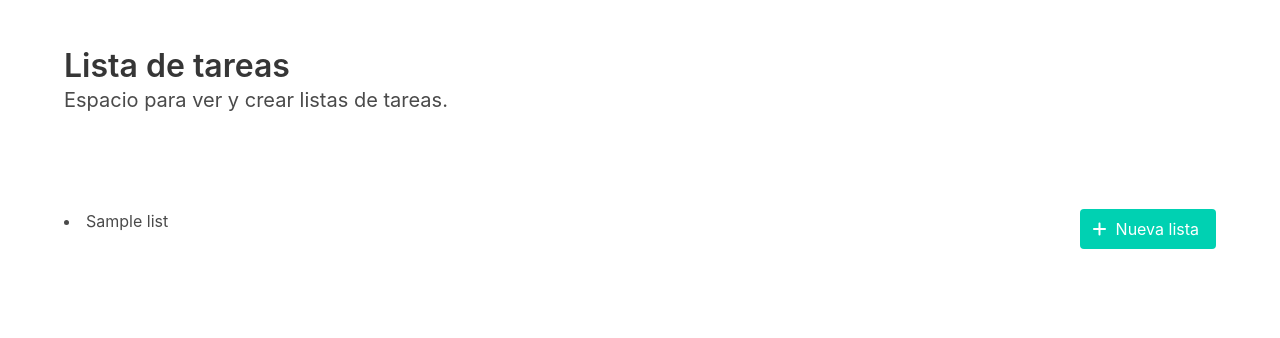
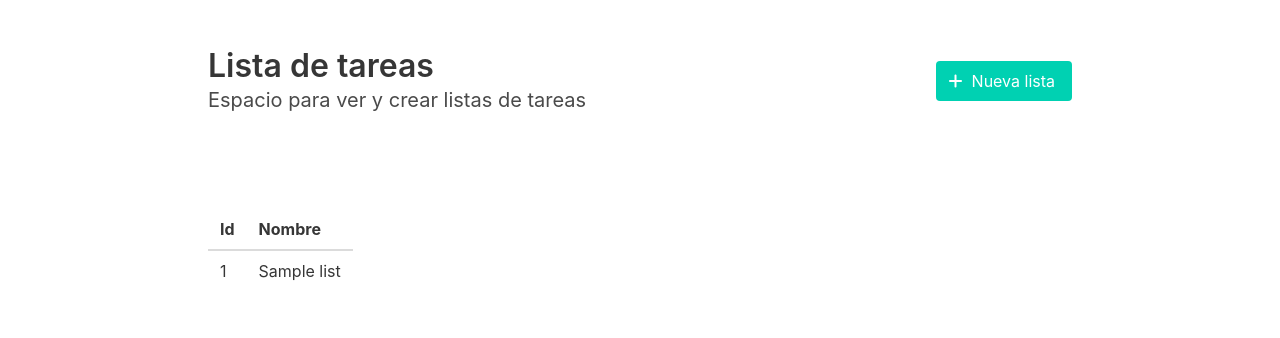
Before and after one commit to m1lk4/todolist_app, a Flask app: page /lists/ in a window 1280 px wide. Shown: the top 338 px of the page. Run offline with Flask 3, Linux system fonts and the light colour scheme; tables that the repository leaves empty hold one stand-in row (values such as "Sample post"); some libraries are stand-ins or nearby versions.

Commit message:
Cambios estéticos del index

```diff
--- a/src/templates/index.html
+++ b/src/templates/index.html
@@ -7,17 +7,18 @@
 {% block body %}
 <body>
     <section class="section">
-        <div class="container">
-          <h1 class="title">
+        <div class="level">
+          <div class="level-left">
+            <div>
+              <p class="title">
                 Lista de tareas
-          </h1>
-          <p class="subtitle">
-            Espacio para ver y crear listas de tareas.
+              </p>
+              <p class="subtitle is-5">
+                Espacio para ver y crear listas de tareas
               </p>
             </div>
-    </section>
-    <section class="section">
-        <div class="container">
+          </div>
+          <div class="level-right">
             <a class="button is-responsive is-primary is-pulled-right" href="{{ url_for('list.new') }}">
               <span class="icon">
                 <i class="fa-solid fa-plus"></i>
@@ -25,10 +26,27 @@
               <span>Nueva lista</span>
             </a>
           </div>
+        </div>
+    </section>
+    <section class="section">
         <div class="container">
+          <table class="table">
+            <thead>
+              <tr>
+                <th>Id</th>
+                <th>Nombre</th>
+              </tr>
+            </thead>
+            <tbody>
                 {% for list in lists %}
-          <li>{{ list.name }}</li>
+                <tr>
+                  <td>{{ list.id }}</td>
+                  <td>{{ list.name }}</td>
+                </tr>
                 {% endfor %}
+              </tr>
+            </tbody>
+          </table>
         </div>
     </section>
 </body>
--- a/src/templates/layout.html
+++ b/src/templates/layout.html
@@ -9,6 +9,8 @@
     <script src="https://kit.fontawesome.com/a35da4ceef.js" crossorigin="anonymous"></script>
   </head>
 {% endblock %}
-{% block body %}
-{% endblock %}
+<div class="container is-max-desktop">
+  {% block body %}
+  {% endblock %}
+</div>
 </html>
```
Also changed, not shown: src/templates/new.html (+6 -7 lines). Lines whose indentation alone changed are shown as unchanged.
